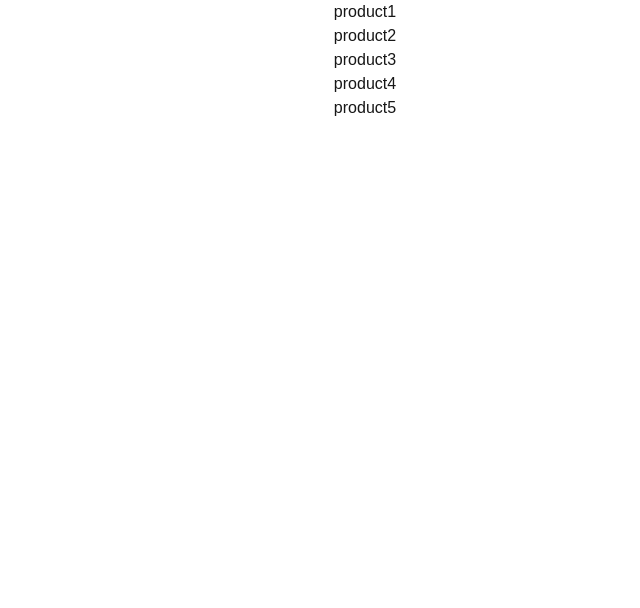
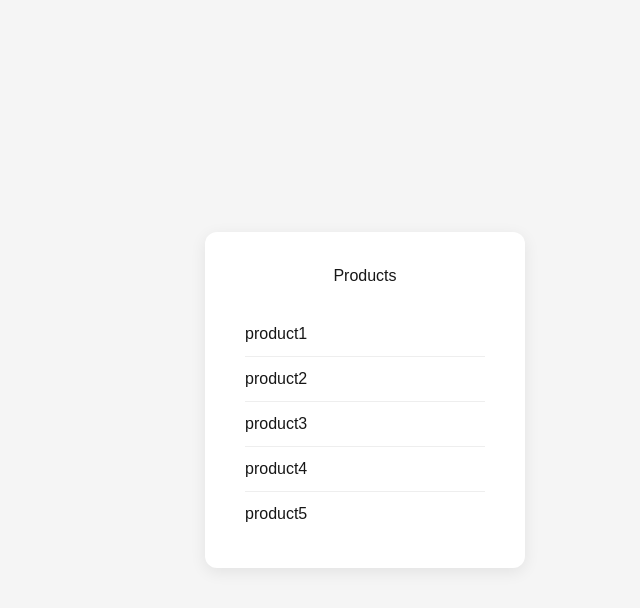
Before and after one commit to Santoshpatel112/NEXT-JS-15, a Next.js app in the folder nextbasic/: page /product in a window 1280 px wide. Shown: the top 608 px of the page, without its empty margins (275-915 px from the left). Built offline with nearby package versions, Linux system fonts and the light colour scheme.

Commit message:
nested routing

```diff
--- a/nextbasic/src/app/product/page.js
+++ b/nextbasic/src/app/product/page.js
@@ -1,13 +1,32 @@
-export default function product(){
-    return(
-        <div style={{textAlign:"center"} }>
-            <ul style={{listStyleType:"none"}}>
-                <li style={{}}>product1</li>
-                <li>product2</li>
-                <li>product3</li>
-                <li>product4</li>
-                <li>product5</li>
-            </ul>
+export default function Product() {
+    return (
+        <div
+            style={{
+                display: "flex",
+                justifyContent: "center",
+                alignItems: "center",
+                minHeight: "100vh",
+                background: "#f5f5f5"
+            }}
+        >
+            <div
+                style={{
+                    background: "#fff",
+                    borderRadius: "12px",
+                    boxShadow: "0 4px 16px rgba(0,0,0,0.08)",
+                    padding: "32px 40px",
+                    minWidth: "320px"
+                }}
+            >
+                <h2 style={{ textAlign: "center", marginBottom: "24px" }}>Products</h2>
+                <ul style={{ listStyleType: "none", padding: 0, margin: 0 }}>
+                    <li style={{ padding: "10px 0", borderBottom: "1px solid #eee" }}>product1</li>
+                    <li style={{ padding: "10px 0", borderBottom: "1px solid #eee" }}>product2</li>
+                    <li style={{ padding: "10px 0", borderBottom: "1px solid #eee" }}>product3</li>
+                    <li style={{ padding: "10px 0", borderBottom: "1px solid #eee" }}>product4</li>
+                    <li style={{ padding: "10px 0" }}>product5</li>
+                </ul>
+            </div>
         </div>
-    )
+    );
 }
```
